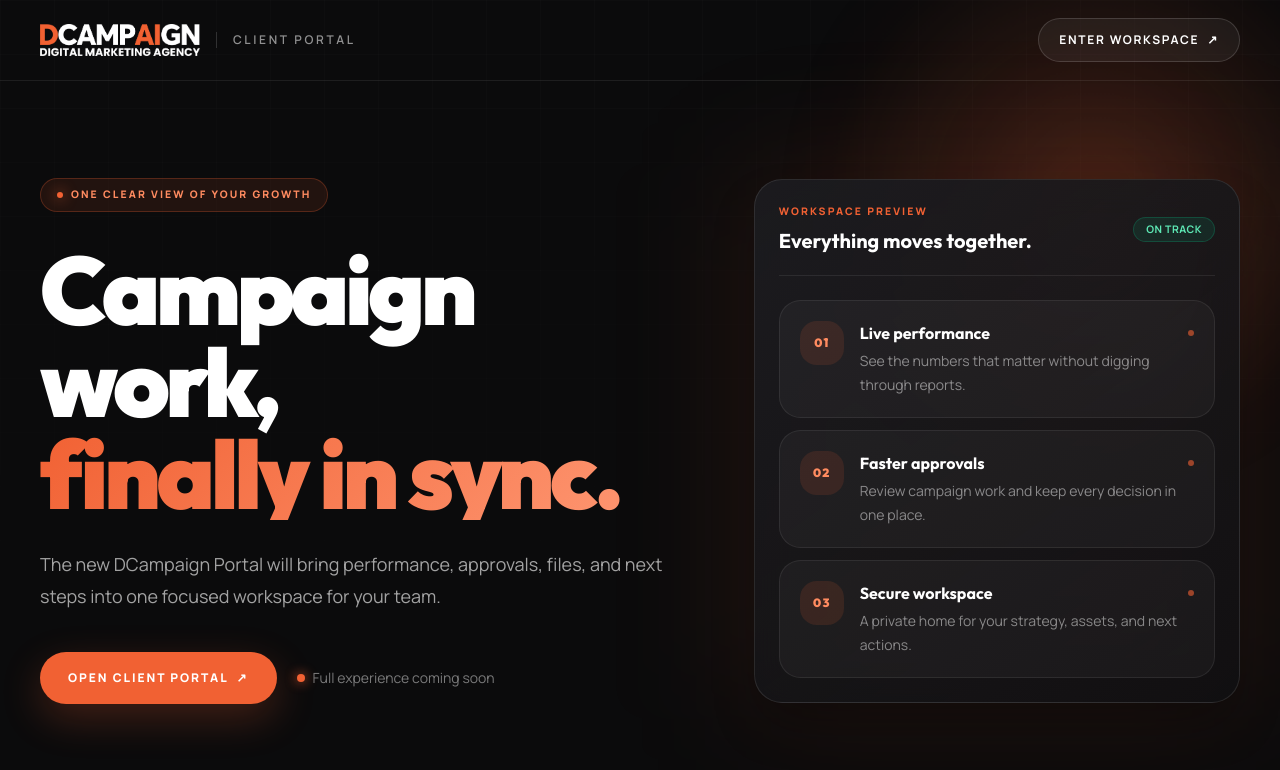
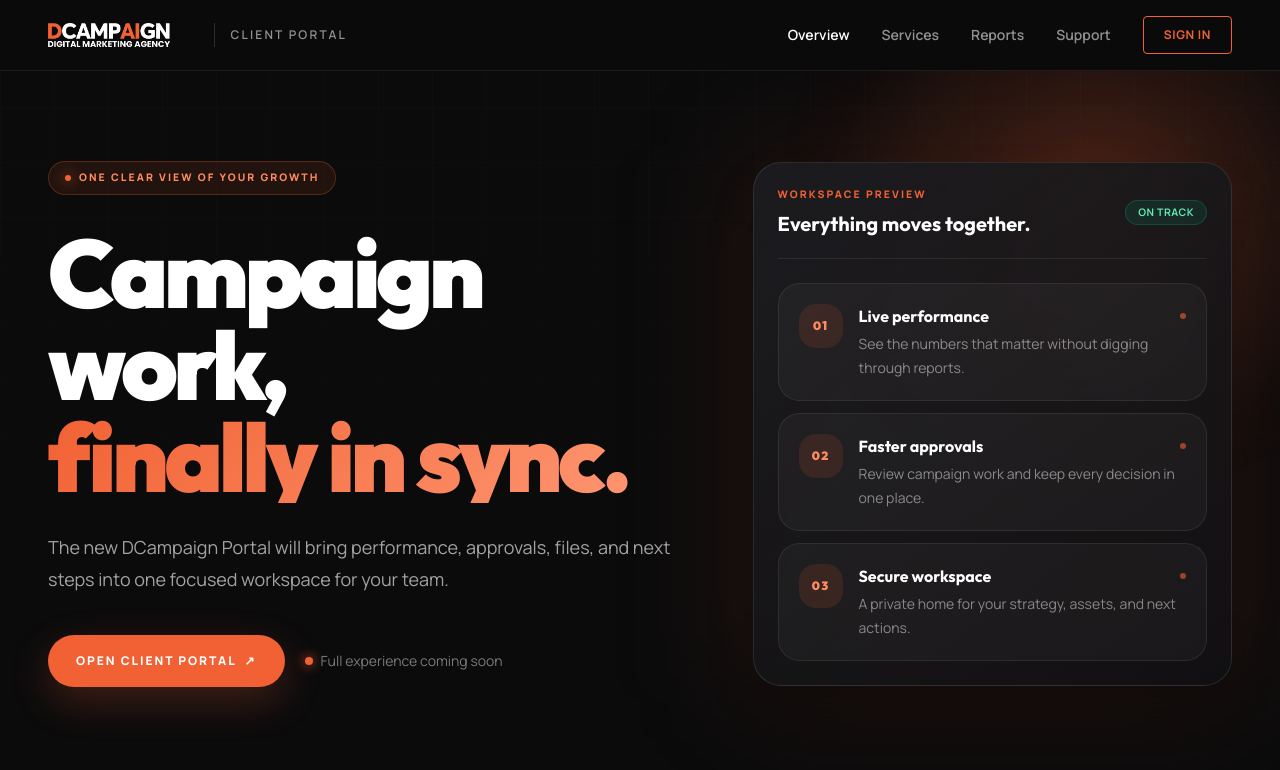
Before and after one commit to DCampaign/protal_dcampaign, a Next.js app: page / in a window 1280 px wide. Shown: the top 770 px of the page. Built offline with nearby package versions, Linux system fonts and the light colour scheme.

Commit message:
Match portal header to DCampaign branding

```diff
--- a/app/page.tsx
+++ b/app/page.tsx
@@ -1,5 +1,5 @@
-import Image from 'next/image';
 import Link from 'next/link';
+import { PortalHeader } from '../components/portal-header';
 
 const highlights = [
   { label: 'Live performance', copy: 'See the numbers that matter without digging through reports.' },
@@ -13,24 +13,9 @@ export default function Home() {
       <div className="hero-grid pointer-events-none absolute inset-0 opacity-40" />
       <div className="hero-glow pointer-events-none absolute -right-40 -top-40 size-160 rounded-full" />
 
-      <header className="relative z-20 border-b border-white/8">
-        <div className="mx-auto flex h-20 max-w-7xl items-center justify-between px-6 lg:px-10">
-          <a href="#top" aria-label="DCampaign Portal home" className="flex items-center gap-4">
-            <Image src="/dcampaign-logo-white.webp" alt="DCampaign" width={167} height={32} priority className="h-8 w-auto" />
-            <span className="hidden border-l border-white/15 pl-4 text-xs font-semibold uppercase tracking-[0.22em] text-white/55 sm:block">
-              Client portal
-            </span>
-          </a>
-          <Link
-            href="/client/login"
-            className="inline-flex h-11 items-center justify-center gap-2 rounded-full border border-white/15 bg-white/5 px-5 text-xs font-bold uppercase tracking-[0.14em] text-white transition-colors hover:bg-white/10"
-          >
-            Enter workspace <span aria-hidden="true">↗</span>
-          </Link>
-        </div>
-      </header>
+      <PortalHeader />
 
-      <section id="top" className="relative z-10 mx-auto grid min-h-[calc(100vh-80px)] max-w-7xl items-center gap-14 px-6 py-20 lg:grid-cols-[1.15fr_0.85fr] lg:px-10 lg:py-24">
+      <section id="top" className="relative z-10 mx-auto grid min-h-screen max-w-7xl items-center gap-14 px-6 pb-20 pt-32 lg:grid-cols-[1.15fr_0.85fr] lg:px-12 lg:pb-24 lg:pt-36">
         <div className="max-w-3xl">
           <div className="mb-8 inline-flex items-center gap-2 rounded-full border border-brand/25 bg-brand/10 px-4 py-2 text-[0.65rem] font-extrabold uppercase tracking-[0.2em] text-brand-light">
             <span className="size-1.5 rounded-full bg-brand shadow-[0_0_14px_#f16133]" />
--- /dev/null
+++ b/components/portal-header.tsx
@@ -0,0 +1,30 @@
+import Image from 'next/image';
+import Link from 'next/link';
+
+export function PortalHeader({ active = 'Overview' }: { active?: string }) {
+  const links = [
+    ['Overview', '/'],
+    ['Services', '/client/dashboard#services'],
+    ['Reports', '/client/dashboard#reports'],
+    ['Support', '/client/dashboard#support'],
+  ] as const;
+
+  return (
+    <header className="fixed top-0 left-0 right-0 z-[60] border-b border-white/8 bg-brand-bg/95 backdrop-blur-xl">
+      <div className="mx-auto flex max-w-7xl items-center justify-between px-6 py-3 md:px-12 md:py-1.25">
+        <div className="flex items-center gap-4">
+          <Link href="/" aria-label="DCampaign Portal home" className="flex h-8.5 w-[7.65rem] items-center md:w-[9.35rem]">
+            <Image src="/dcampaign-logo-white.webp" alt="DCampaign" width={167} height={32} priority className="h-[72%] w-auto" />
+          </Link>
+          <span className="hidden h-6 w-0.25 bg-white/15 sm:block" />
+          <span className="hidden text-xs font-semibold uppercase tracking-[0.18em] text-white/55 sm:block">Client portal</span>
+        </div>
+        <nav className="hidden items-center gap-8 lg:flex" aria-label="Portal navigation">
+          {links.map(([label, href]) => <Link key={label} href={href} className={`py-5 text-sm font-semibold transition-colors ${active === label ? 'text-white' : 'text-white/55 hover:text-white'}`}>{label}</Link>)}
+          <Link href="/client/login" className="rounded border border-[#f16133] px-5 py-2.5 text-xs font-bold uppercase tracking-wider text-[#f16133] transition-colors hover:bg-[#f16133] hover:text-white">Sign in</Link>
+        </nav>
+        <Link href="/client/login" className="rounded border border-[#f16133] px-4 py-2 text-[0.65rem] font-bold uppercase tracking-wider text-[#f16133] lg:hidden">Sign in</Link>
+      </div>
+    </header>
+  );
+}
```
